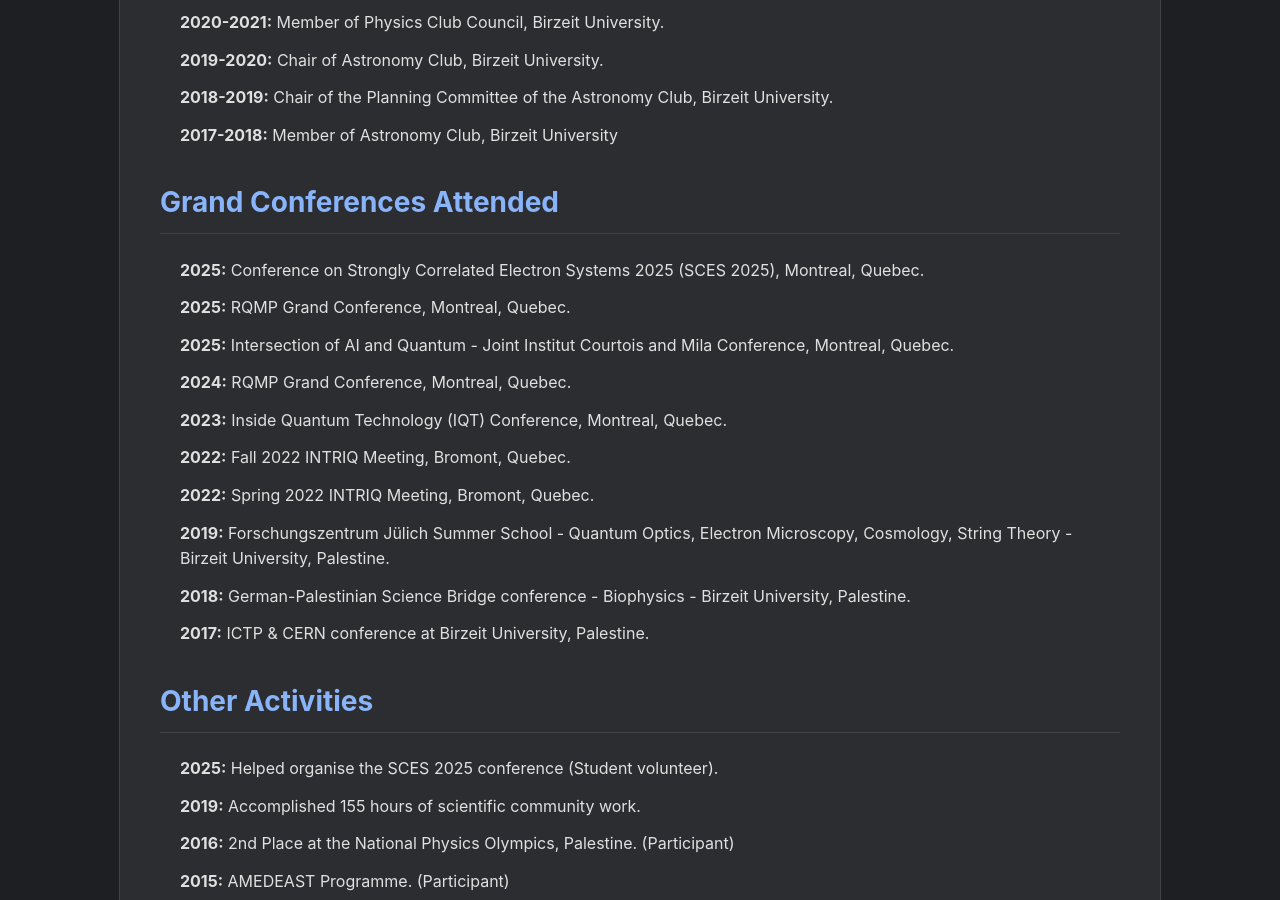
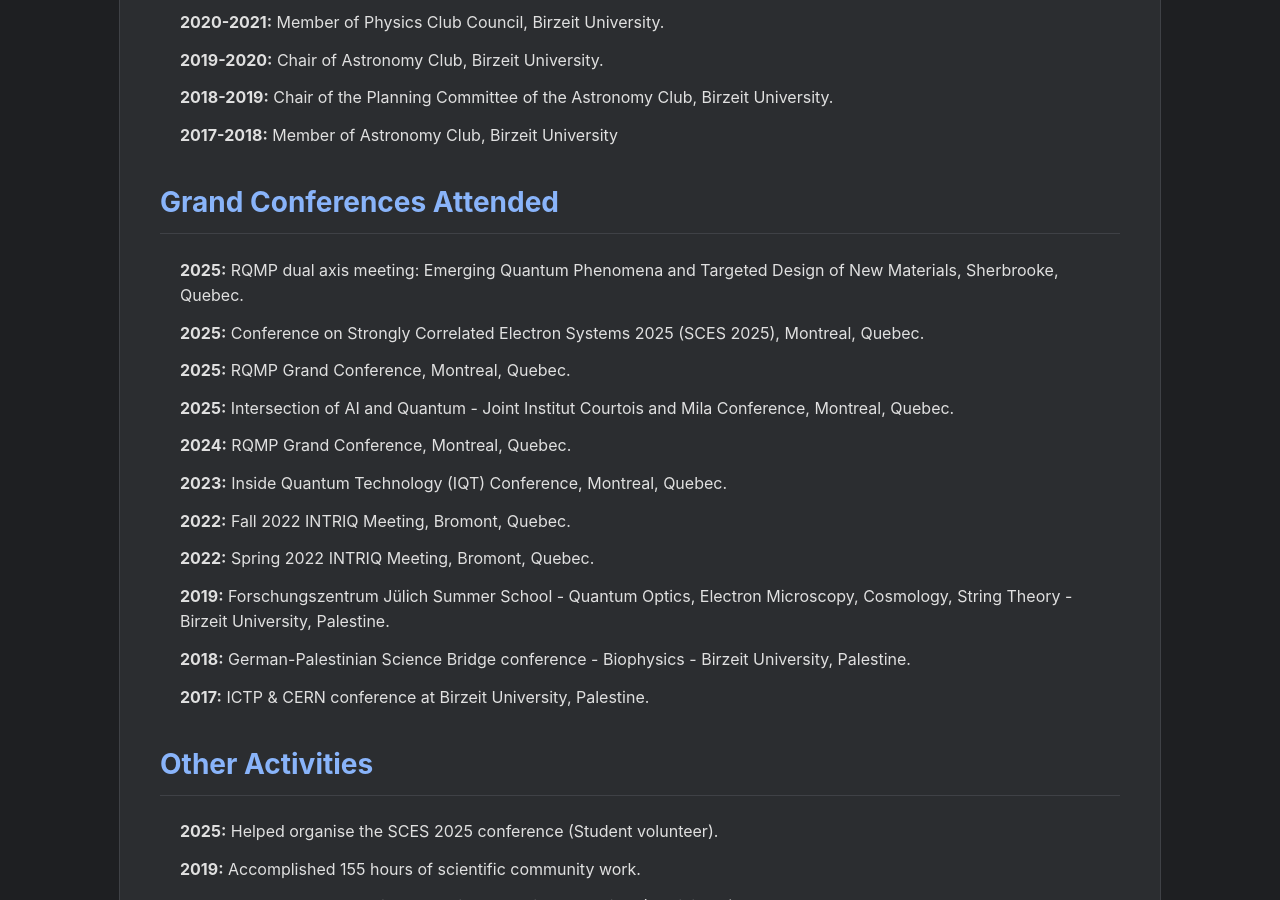
Before and after one commit to MuathHamidi/muath.hamidi, a Jekyll site: the page built from cv.md, in a window 1280 px wide and 900 px high, scrolled down 2151 px. Built offline with Jekyll 4.4.1, drawn with Linux system fonts in a browser that asks for light colours.

Commit message:
Add new conference attended in 2025

```diff
--- a/cv.md
+++ b/cv.md
@@ -70,6 +70,7 @@
 *   **2017-2018:** Member of Astronomy Club, Birzeit University
 
 ## Grand Conferences Attended
+*   **2025:** RQMP dual axis meeting: Emerging Quantum Phenomena and Targeted Design of New Materials, Sherbrooke, Quebec.
 *   **2025:** Conference on Strongly Correlated Electron Systems 2025 (SCES 2025), Montreal, Quebec.
 *   **2025:** RQMP Grand Conference, Montreal, Quebec.
 *   **2025:** Intersection of AI and Quantum - Joint Institut Courtois and Mila Conference, Montreal, Quebec.
```
